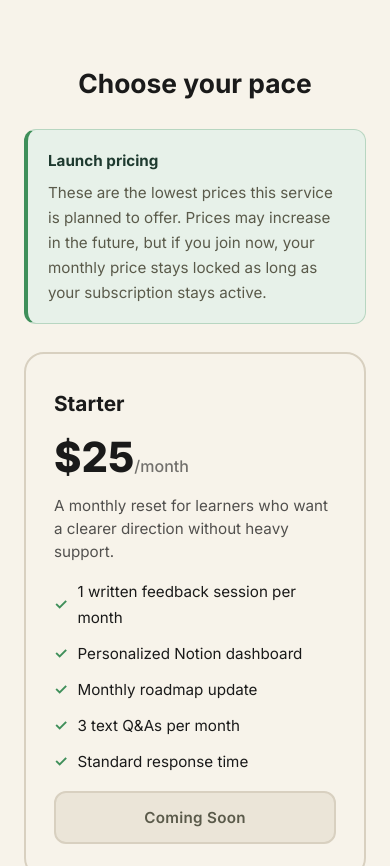
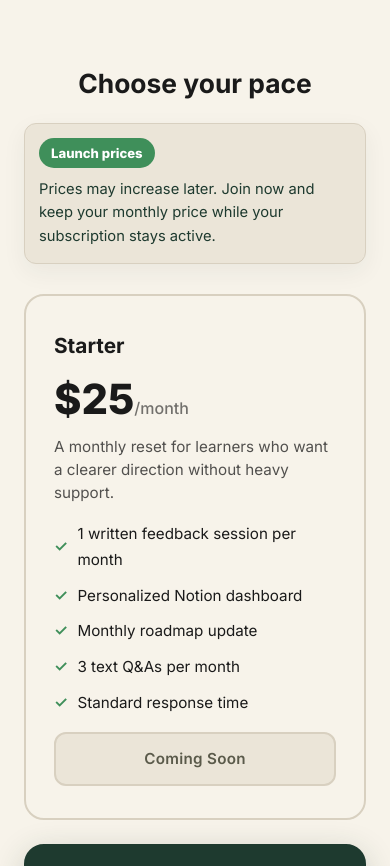
Before and after one commit to nnn7010/noajpradio-consult, a plain HTML site: page index.html in a window 390 px wide. Shown: the part 9520-10386 px from the top of the page. Drawn offline with Linux system fonts and the light colour scheme.

Commit message:
Refine launch pricing notice

```diff
--- a/index.html
+++ b/index.html
@@ -307,8 +307,8 @@
     <div class="container">
       <h2>Choose your pace</h2>
       <div class="launch-pricing">
-        <strong>Launch pricing</strong>
-        <p>These are the lowest prices this service is planned to offer. Prices may increase in the future, but if you join now, your monthly price stays locked as long as your subscription stays active.</p>
+        <span>Launch prices</span>
+        <p>Prices may increase later. Join now and keep your monthly price while your subscription stays active.</p>
       </div>
       <div class="plans-grid">
         <div class="plan-card">
--- a/style.css
+++ b/style.css
@@ -674,28 +674,38 @@ a { text-decoration: none; }
   font-size: clamp(1.5rem, 3vw, 2.2rem);
   font-weight: 700;
   text-align: center;
-  margin-bottom: 48px;
+  margin-bottom: 24px;
   text-wrap: balance;
 }
 .launch-pricing {
-  max-width: 760px;
-  margin: -22px auto 36px;
-  padding: 20px 24px;
-  border: 1px solid rgba(63,143,90,0.28);
-  border-left: 4px solid var(--accent);
-  border-radius: var(--radius);
-  background: var(--accent-light);
+  max-width: 780px;
+  margin: 0 auto 48px;
+  padding: 14px 18px;
+  display: flex;
+  align-items: center;
+  gap: 14px;
+  border: 1px solid var(--border);
+  border-radius: 999px;
+  background: var(--bg-alt);
+  box-shadow: 0 8px 24px rgba(30,58,47,0.06);
 }
-.launch-pricing strong {
-  display: block;
-  margin-bottom: 6px;
+.launch-pricing span {
+  display: inline-flex;
+  align-items: center;
+  min-height: 30px;
+  padding: 0 12px;
+  border-radius: 999px;
+  background: var(--accent);
+  color: #fff;
+  font-size: 0.82rem;
+  font-weight: 800;
+  white-space: nowrap;
+}
+.launch-pricing p {
+  margin: 0;
   color: var(--bg-dark);
   font-size: 0.95rem;
-}
-.launch-pricing p {
-  color: var(--text-muted);
-  font-size: 0.95rem;
-  line-height: 1.65;
+  line-height: 1.45;
 }
 .plans-grid {
   display: grid;
@@ -1291,8 +1301,18 @@ footer p {
     font-size: 0.95rem;
   }
   .launch-pricing {
-    margin: -18px 0 28px;
-    padding: 18px 20px;
+    margin: 0 0 30px;
+    padding: 14px;
+    display: block;
+    border-radius: var(--radius);
+  }
+  .launch-pricing span {
+    width: fit-content;
+    margin-bottom: 10px;
+  }
+  .launch-pricing p {
+    font-size: 0.92rem;
+    line-height: 1.6;
   }
   .plans-grid,
   .fit-grid { grid-template-columns: 1fr; }
```
